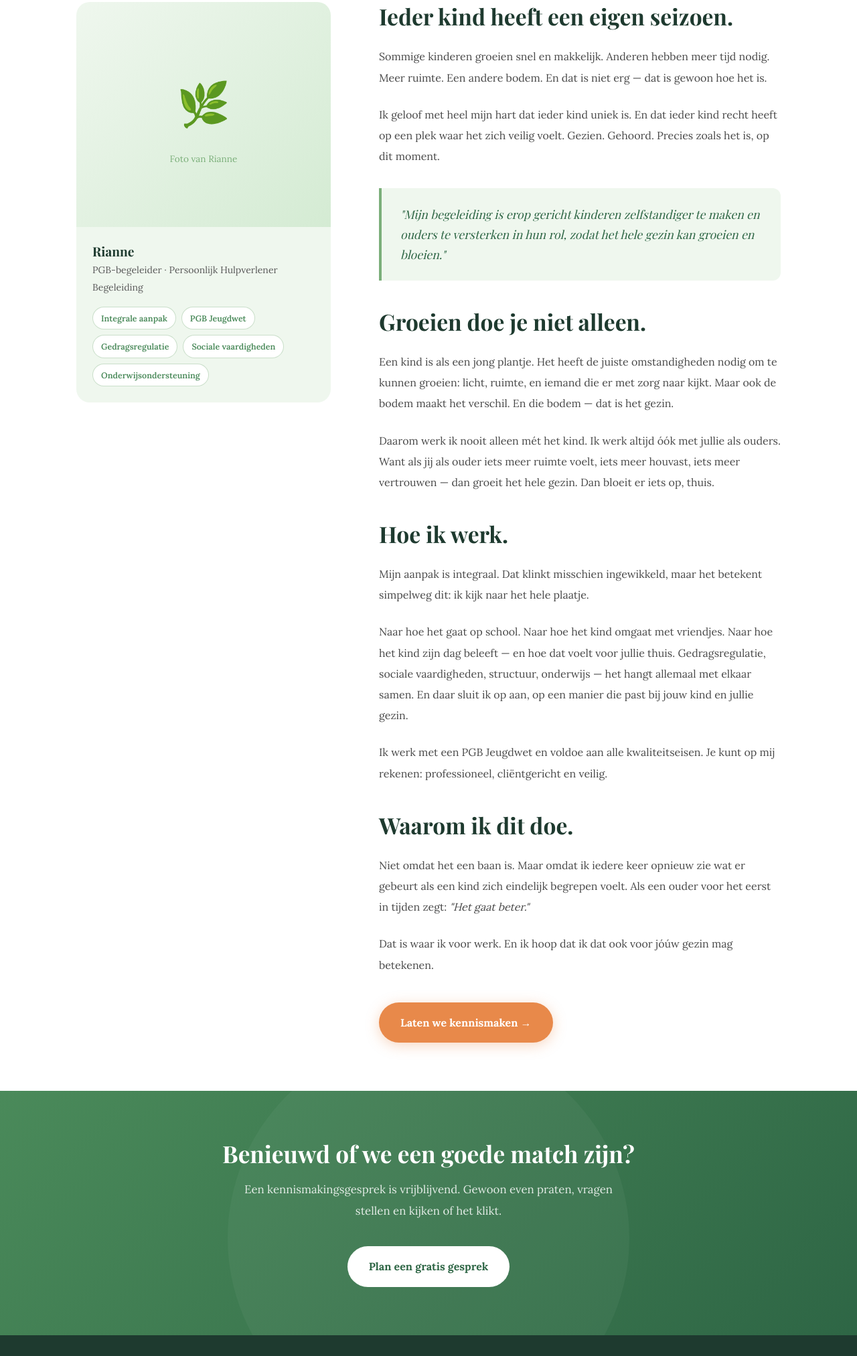
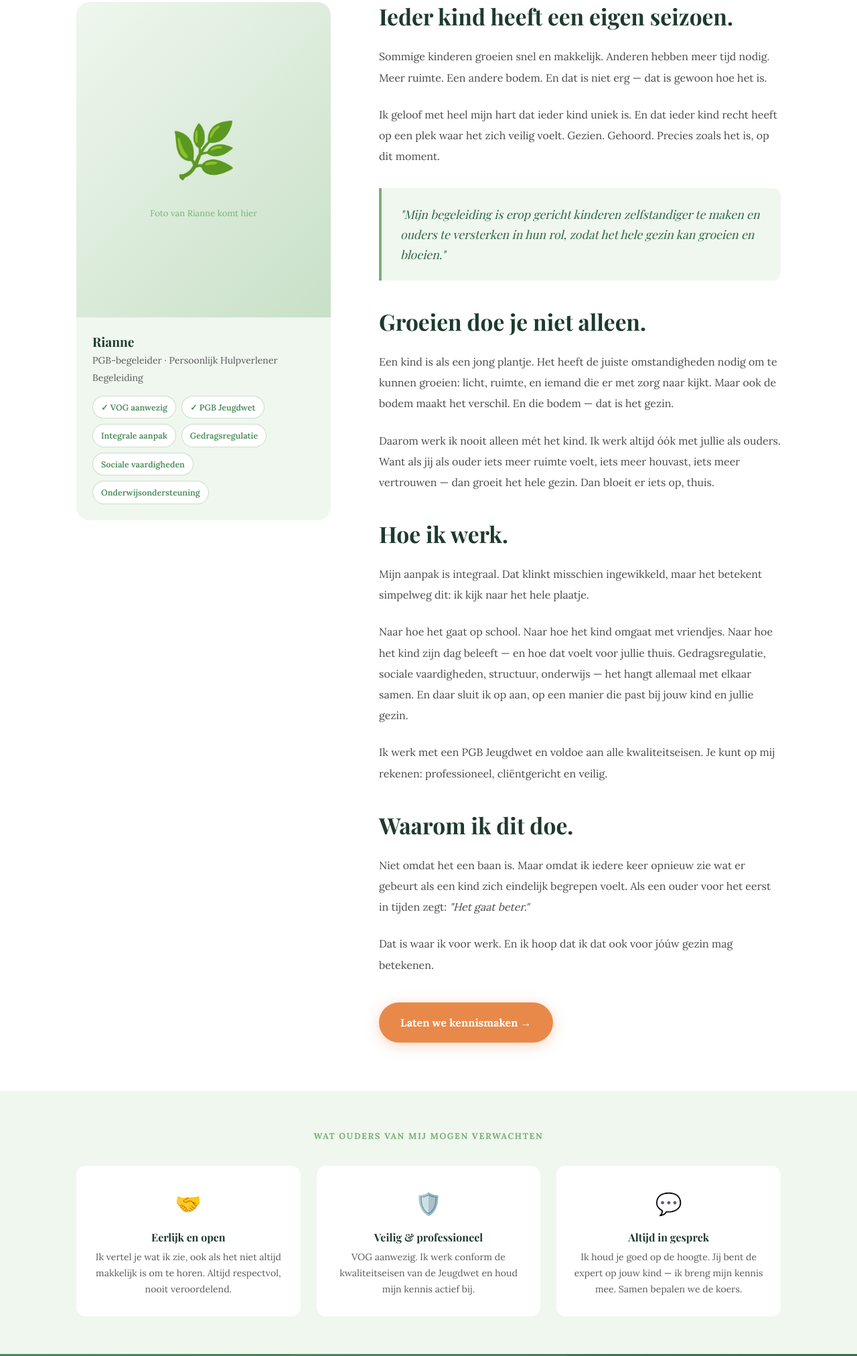
Before and after one commit to jannikdienstverlening-cmyk/ontwikkelbegeleiding, a website: page over-mij.html in a window 1280 px wide. Shown: the part 444-2469 px from the top of the page at 67% size. Drawn offline with nearby package versions, Linux system fonts and the light colour scheme.

Commit message:
Alle pagina's aangescherpt: vertrouwen, testimonials, responsive, footer

```diff
--- a/css/style.css
+++ b/css/style.css
@@ -1126,6 +1126,10 @@ details[open] { box-shadow: 0 4px 20px rgba(30,58,47,0.08); }
   .contact-grid { grid-template-columns: 1fr; }
   .formulier-kaart { position: static; }
   .footer-inner { grid-template-columns: 1fr 1fr; }
+  /* Aanbod dienst-grids */
+  [style*="grid-template-columns:1fr 1fr"][style*="gap:56px"] { grid-template-columns: 1fr !important; }
+  /* Vertrouwen kaartjes over-mij */
+  [style*="grid-template-columns:repeat(3,1fr)"] { grid-template-columns: 1fr !important; }
 }
 
 @media (max-width: 720px) {
--- a/over-mij.html
+++ b/over-mij.html
@@ -53,19 +53,20 @@
 
     <!-- FOTO KOLOM -->
     <div class="foto-kaart" data-fade>
-      <!-- Vervang door echte foto -->
-      <div style="background:linear-gradient(135deg,#EFF7EE,#D4EBD3);border-radius:20px 20px 0 0;height:340px;display:flex;align-items:center;justify-content:center;">
+      <!-- Vervang src door echte foto zodra beschikbaar -->
+      <div style="background:linear-gradient(135deg,#EFF7EE,#C8E0C7);border-radius:20px 20px 0 0;aspect-ratio:4/5;display:flex;align-items:center;justify-content:center;">
         <div style="text-align:center;color:#4A8A5A;">
-          <div style="font-size:4rem;margin-bottom:12px;">🌿</div>
-          <p style="font-size:0.85rem;color:#7BAF7A;margin:0;">Foto van Rianne</p>
+          <div style="font-size:5rem;margin-bottom:12px;">🌿</div>
+          <p style="font-size:0.82rem;color:#7BAF7A;margin:0;font-family:'Lora',Georgia,serif;">Foto van Rianne komt hier</p>
         </div>
       </div>
       <div class="foto-kaart-info">
         <h3>Rianne</h3>
         <p>PGB-begeleider · Persoonlijk Hulpverlener Begeleiding</p>
-        <div class="kwaliteiten">
+        <div class="kwaliteiten" style="margin-top:14px;">
+          <span class="kwaliteit-tag">✓ VOG aanwezig</span>
+          <span class="kwaliteit-tag">✓ PGB Jeugdwet</span>
           <span class="kwaliteit-tag">Integrale aanpak</span>
-          <span class="kwaliteit-tag">PGB Jeugdwet</span>
           <span class="kwaliteit-tag">Gedragsregulatie</span>
           <span class="kwaliteit-tag">Sociale vaardigheden</span>
           <span class="kwaliteit-tag">Onderwijsondersteuning</span>
@@ -112,6 +113,30 @@
   </div>
 </section>
 
+<!-- VERTROUWEN SECTIE -->
+<section style="padding:56px 0;background:#EFF7EE;">
+  <div class="container" data-fade>
+    <div class="sectie-label" style="text-align:center;margin-bottom:32px;">Wat ouders van mij mogen verwachten</div>
+    <div style="display:grid;grid-template-columns:repeat(3,1fr);gap:24px;">
+      <div style="background:white;border-radius:14px;padding:28px 24px;text-align:center;">
+        <div style="font-size:2rem;margin-bottom:12px;">🤝</div>
+        <h3 style="font-size:1rem;margin-bottom:8px;color:#1E3A2F;">Eerlijk en open</h3>
+        <p style="font-size:0.88rem;color:#5A5A5A;margin:0;line-height:1.7;">Ik vertel je wat ik zie, ook als het niet altijd makkelijk is om te horen. Altijd respectvol, nooit veroordelend.</p>
+      </div>
+      <div style="background:white;border-radius:14px;padding:28px 24px;text-align:center;">
+        <div style="font-size:2rem;margin-bottom:12px;">🛡️</div>
+        <h3 style="font-size:1rem;margin-bottom:8px;color:#1E3A2F;">Veilig & professioneel</h3>
+        <p style="font-size:0.88rem;color:#5A5A5A;margin:0;line-height:1.7;">VOG aanwezig. Ik werk conform de kwaliteitseisen van de Jeugdwet en houd mijn kennis actief bij.</p>
+      </div>
+      <div style="background:white;border-radius:14px;padding:28px 24px;text-align:center;">
+        <div style="font-size:2rem;margin-bottom:12px;">💬</div>
+        <h3 style="font-size:1rem;margin-bottom:8px;color:#1E3A2F;">Altijd in gesprek</h3>
+        <p style="font-size:0.88rem;color:#5A5A5A;margin:0;line-height:1.7;">Ik houd je goed op de hoogte. Jij bent de expert op jouw kind — ik breng mijn kennis mee. Samen bepalen we de koers.</p>
+      </div>
+    </div>
+  </div>
+</section>
+
 <!-- CTA BANNER -->
 <section class="cta-banner">
   <div class="container" data-fade>
@@ -146,7 +171,7 @@
       </div>
     </div>
     <div class="footer-bottom">
-      <span>© 2026 Ontwikkel Begeleiding</span>
+      <span>© 2026 Rianne – Ontwikkel Begeleiding · VOG aanwezig</span>
       <div style="display:flex;gap:20px;">
         <a href="/privacy">Privacyverklaring</a>
         <a href="/algemene-voorwaarden">Algemene voorwaarden</a>
```
Also changed, not shown: aanbod.html (+11 -1 lines), contact.html (+6 -2 lines), voor-wie.html (+38 -1 lines).
